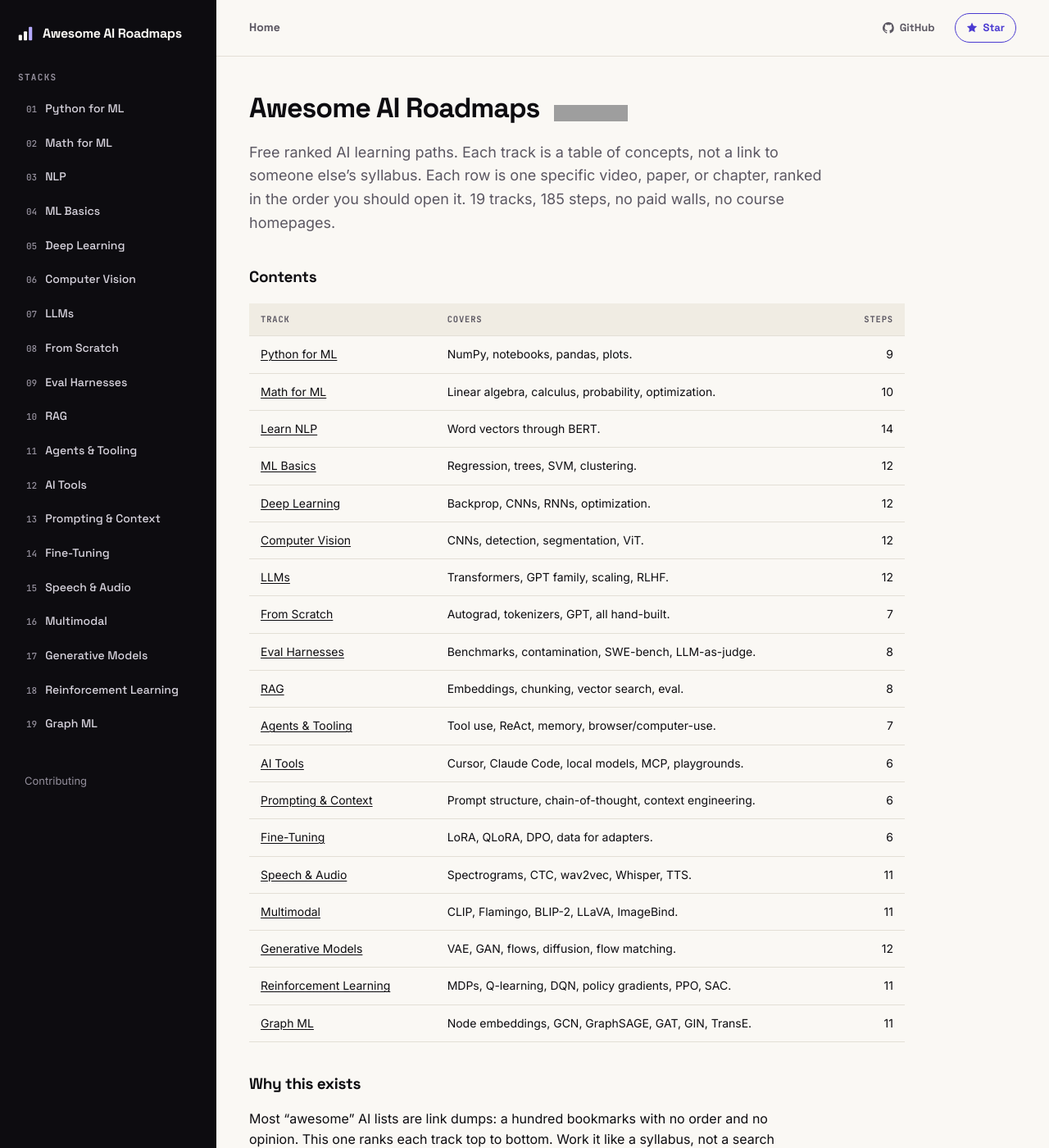
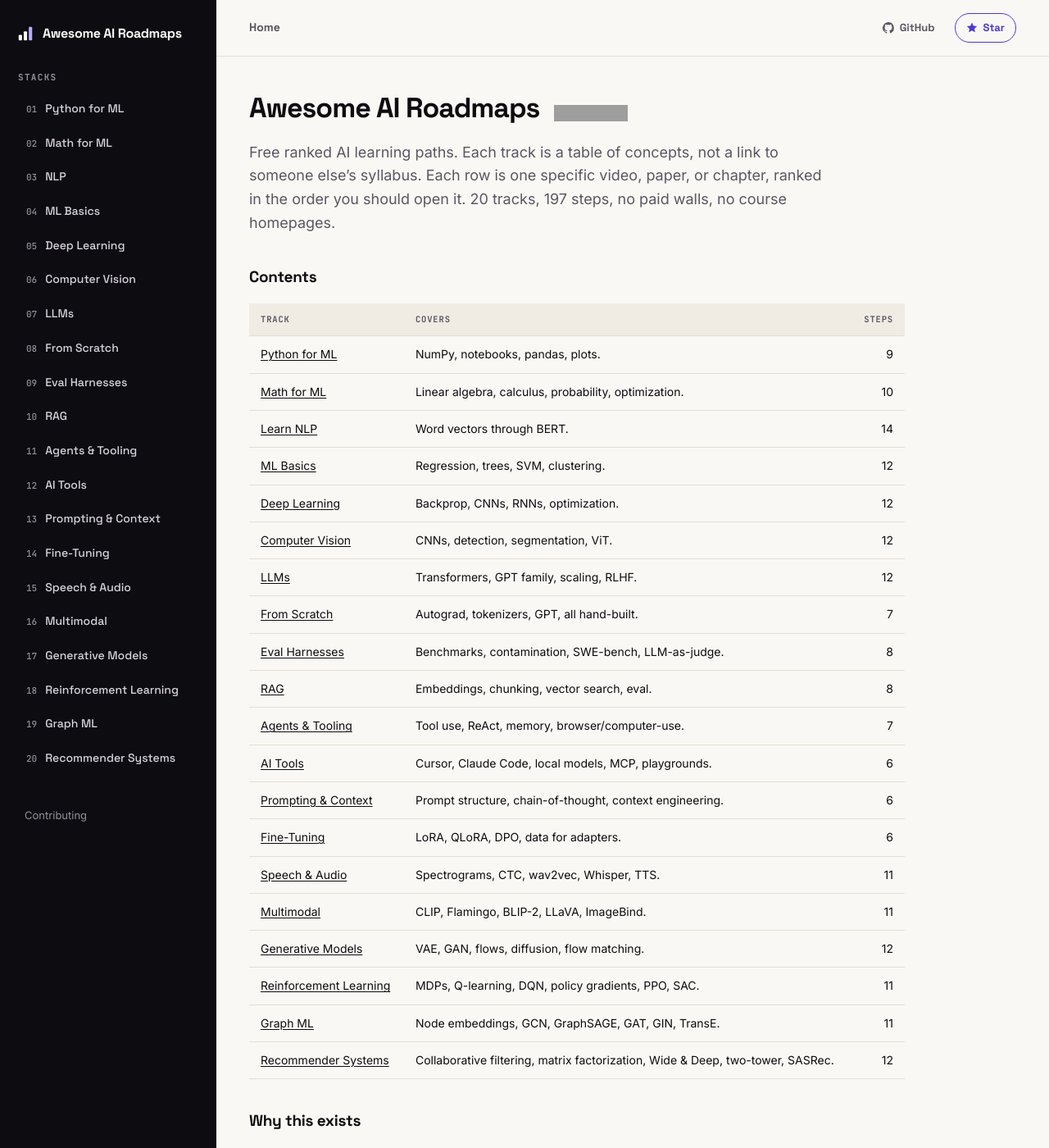
Before and after one commit to GruheshKurra/awesome-ai-roadmaps, a Jekyll site: the page built from README.md, in a window 1280 px wide and 1400 px high. Shown: the whole window at 82% size. Built offline with Jekyll 4.4.1, drawn with Linux system fonts in a browser that asks for light colours; our own code applies the rules of GitHub Pages for plain Markdown files; grey boxes are pictures that could not be loaded.

Commit message:
Add Recommender Systems track

```diff
--- a/README.md
+++ b/README.md
@@ -1,6 +1,6 @@
 # Awesome AI Roadmaps [![Awesome](https://awesome.re/badge.svg)](https://awesome.re)
 
-Free ranked AI learning paths. Each track is a table of concepts, not a link to someone else's syllabus. Each row is one specific video, paper, or chapter, ranked in the order you should open it. 19 tracks, 185 steps, no paid walls, no course homepages.
+Free ranked AI learning paths. Each track is a table of concepts, not a link to someone else's syllabus. Each row is one specific video, paper, or chapter, ranked in the order you should open it. 20 tracks, 197 steps, no paid walls, no course homepages.
 
 ## Contents
 
@@ -25,6 +25,7 @@ Free ranked AI learning paths. Each track is a table of concepts, not a link to
 | [Generative Models](tracks/generative-models/) | VAE, GAN, flows, diffusion, flow matching. | 12 |
 | [Reinforcement Learning](tracks/reinforcement-learning/) | MDPs, Q-learning, DQN, policy gradients, PPO, SAC. | 11 |
 | [Graph ML](tracks/graph-ml/) | Node embeddings, GCN, GraphSAGE, GAT, GIN, TransE. | 11 |
+| [Recommender Systems](tracks/recsys/) | Collaborative filtering, matrix factorization, Wide & Deep, two-tower, SASRec. | 12 |
 
 ## Why this exists
 
--- a/_config.yml
+++ b/_config.yml
@@ -84,6 +84,8 @@ track_nav:
     label: Reinforcement Learning
   - slug: graph-ml
     label: Graph ML
+  - slug: recsys
+    label: Recommender Systems
 
 exclude:
   - LICENSE
```
Also changed, not shown: tracks/recsys/README.md (added, +24 -0 lines), 1 other file.
